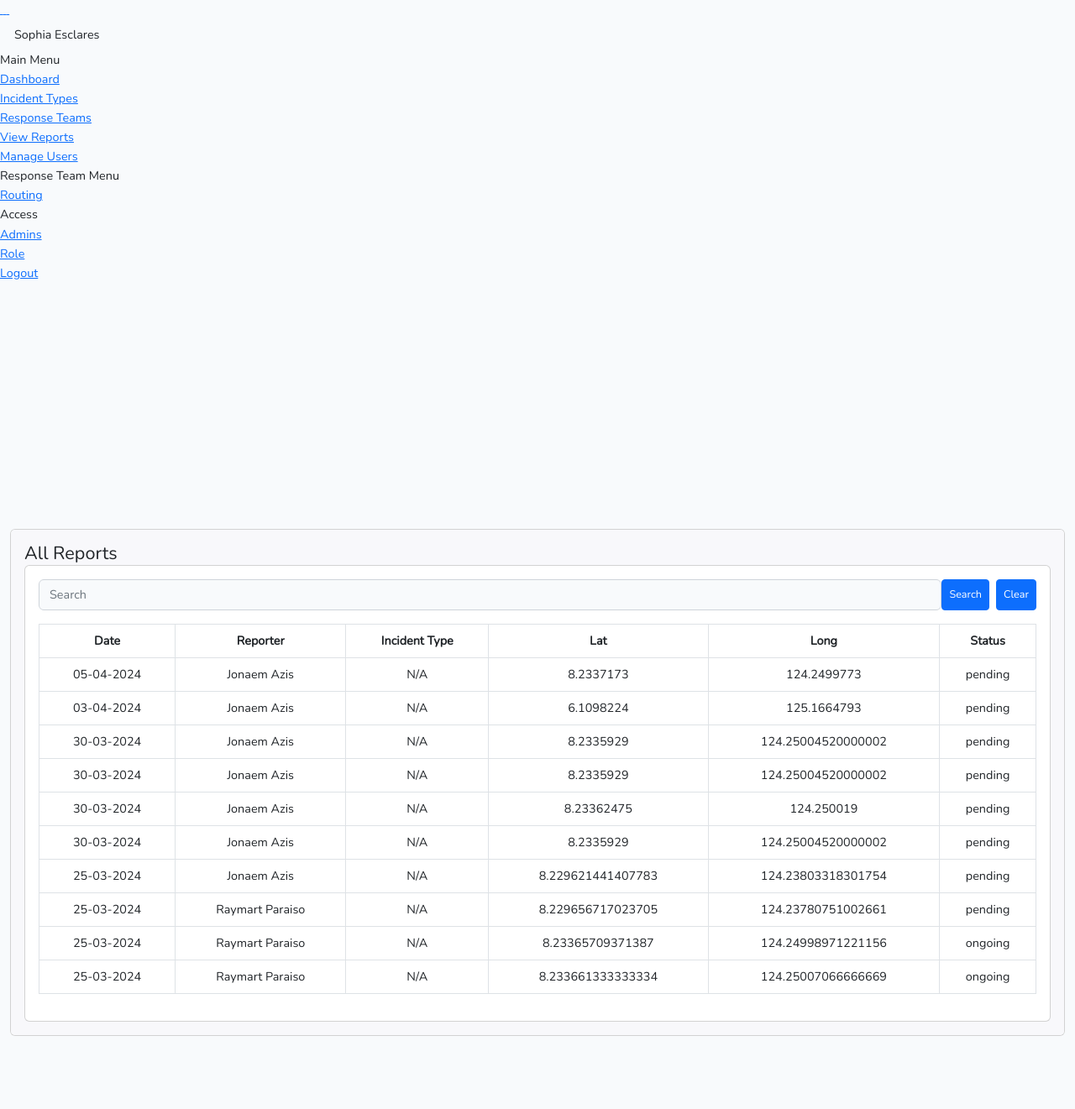
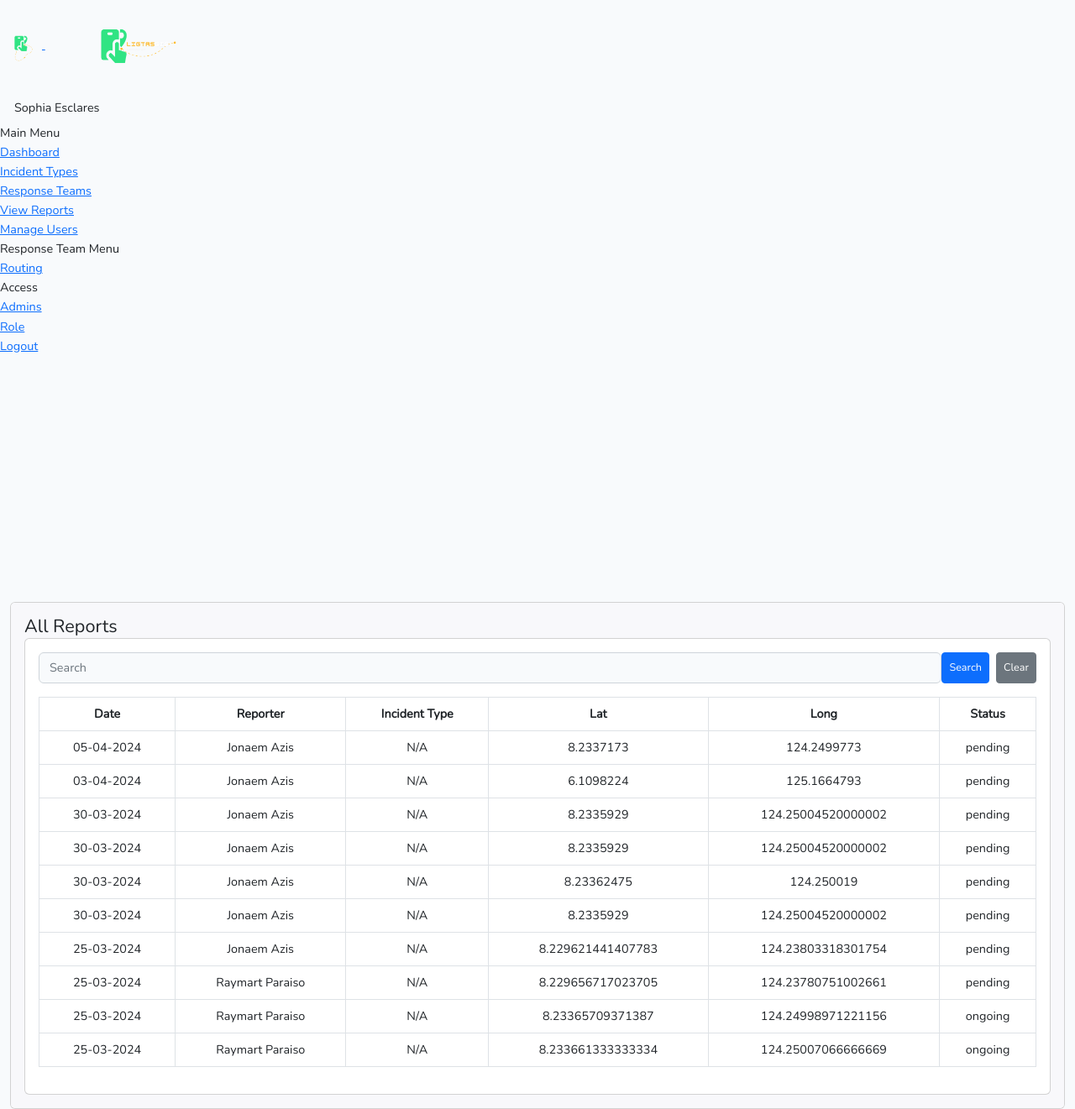
Before and after one commit to YeXiu2001/capstone, a Laravel app: page /allreports in a window 1280 px wide. Shown: the whole page at 84% size. Before the commit the page ends 1234 px from the top, so only its background shows below. Run offline with Laravel 10, Linux system fonts and the light colour scheme; a user stored in the database is signed in; data comes from the database, SQL or seed files in the repository; data that the repository does not hold is empty; style sheets or scripts are compiled from the project's sources; settings files or empty folders that the repository lacks are supplied; some libraries are stand-ins or nearby versions.

Commit message:
latesttss

```diff
--- a/resources/views/admin/allcitizens.blade.php
+++ b/resources/views/admin/allcitizens.blade.php
@@ -21,7 +21,7 @@
                             <input type="text" id="searchField" class="form-control mr-2" placeholder="Search for Citizens">
 
                             <button class="btn btn-primary btn-sm" id="searchBtn">Search</button>
-                            <button class="ms-2 btn btn-primary btn-sm" id="clearBtn">Clear</button>
+                            <button class="ms-2 btn btn-secondary btn-sm" id="clearBtn">Clear</button>
                         </div>
 
                         @include('partials.allcitstbl', ['users' => $users])
--- a/resources/views/admin/allreports.blade.php
+++ b/resources/views/admin/allreports.blade.php
@@ -21,7 +21,7 @@
                             <input type="text" id="searchField" class="form-control mr-2" placeholder="Search">
 
                             <button class="btn btn-primary btn-sm" id="searchBtn">Search</button>
-                            <button class="ms-2 btn btn-primary btn-sm" id="clearBtn">Clear</button>
+                            <button class="ms-2 btn btn-secondary btn-sm" id="clearBtn">Clear</button>
                         </div>
 
                         @include('partials.allrepstbl', ['reports' => $reports])
--- a/resources/views/admin/manage_users.blade.php
+++ b/resources/views/admin/manage_users.blade.php
@@ -20,7 +20,7 @@
                     <div class="search-section d-flex mb-4">
                             <input type="text" id="searchField" class="form-control mr-2" placeholder="Search for Citizens">
                             <button class="btn btn-primary btn-sm" id="searchBtn">Search</button>
-                            <button class="ms-2 btn btn-primary btn-sm" id="clearBtn">Clear</button>
+                            <button class="ms-2 btn btn-secondary btn-sm" id="clearBtn">Clear</button>
                         </div>
                     <div class="d-flex justify-content-end">
                             @can('read-manageusers')
--- a/resources/views/auth/login.blade.php
+++ b/resources/views/auth/login.blade.php
@@ -82,7 +82,7 @@
                                         </div>
 
                                         <div class="mt-3 d-grid">
-                                            <button class="btn waves-effect waves-light" type="submit" style="background: #30e483; color: #f4f2f1">Log In</button>
+                                            <button class="btn waves-effect waves-light" type="submit" style="background: #022130; color: #f4f2f1">Log In</button>
                                         </div>
 
 
--- a/resources/views/auth/register.blade.php
+++ b/resources/views/auth/register.blade.php
@@ -119,7 +119,7 @@
 
                                     <div class="row mb-0">
                                         <div class="col-md-12">
-                                            <button type="submit" class="btn" style="background: #30e483; color: #f4f2f1">
+                                            <button type="submit" class="btn" style="background: #022130; color: #f4f2f1">
                                                 {{ __('Register') }}
                                             </button>
 
--- a/resources/views/citizens/index.blade.php
+++ b/resources/views/citizens/index.blade.php
@@ -9,6 +9,10 @@
 
     <!-- leaflet geocoder for search -->
     <link rel="stylesheet" href="{{url('assets/js/maps/Control.Geocoder.css') }}" />
+
+    <link rel="stylesheet" href="https://cdnjs.cloudflare.com/ajax/libs/simplebar/6.2.5/simplebar.min.css" integrity="sha512-rptDreZF629VL73El0GaBEH9tlYEKDJFUr+ysb+9whgSGbwYfGGA61dVtQFL0qC8/SZv/EQFW5JtwEFf+8zKYg==" crossorigin="anonymous" referrerpolicy="no-referrer" />
+<script src="https://cdnjs.cloudflare.com/ajax/libs/simplebar/6.2.5/simplebar.min.js" integrity="sha512-HV1U44HR4mYVDcsxzJpghYyGEy2PvbePe9UFXlV3vnzf4yFhbKA9QNpnhy4VWwnaC2jKzijITVWHPZBCOuc51g==" crossorigin="anonymous" referrerpolicy="no-referrer"></script>
+
 
 <link rel="stylesheet" href="https://unpkg.com/leaflet.markercluster@1.4.1/dist/MarkerCluster.css" />
     <link rel="stylesheet" href="https://unpkg.com/leaflet.markercluster@1.4.1/dist/MarkerCluster.Default.css" />
@@ -51,7 +55,7 @@
     </style>
 
 <div class="map-container m-4">
-    <div id="map"></div>
+    <div id="map" data-simplebar style="max-height: 85vh;"></div>
         <!-- <button class="btn btn-warning" id="report_witness" name="report_witness">I AM A WITNESS</button> -->
         <button class="btn btn-danger" id="sos" name="sos" data-bs-toggle="modal" data-bs-target="#myloc_report_modal">SOS</button>
 </div>
--- a/resources/views/layouts/components/header.blade.php
+++ b/resources/views/layouts/components/header.blade.php
@@ -4,21 +4,14 @@
         <div class="d-flex">
 
             <div class="navbar-brand-box">
-                <a href="/home" class="logo logo-dark">
-                    <span class="logo-sm">
-                        <img src="" alt="" height="22">
-                    </span>
-                    <span class="logo-lg">
-                        <img src="" alt="" height="17">
-                    </span>
-                </a>
+
 
                 <a href="/home" class="logo logo-light">
                     <span class="logo-sm">
-                        <img src="" alt="" height="22">
+                    <img src="{{url('assets/images/ligtas_icon.png')}}" alt="wala" width="50px" height="50px">
                     </span>
                     <span class="logo-lg">
-                        <img src="" alt="" height="19">
+                    <img src="{{url('assets/images/ligtas_land_nobg.png')}}" alt="wala" width="200px" height="110px">
                     </span>
                 </a>
             </div>
```
Also changed, not shown: resources/views/layouts/citizensApp.blade.php (+23 -21 lines).
